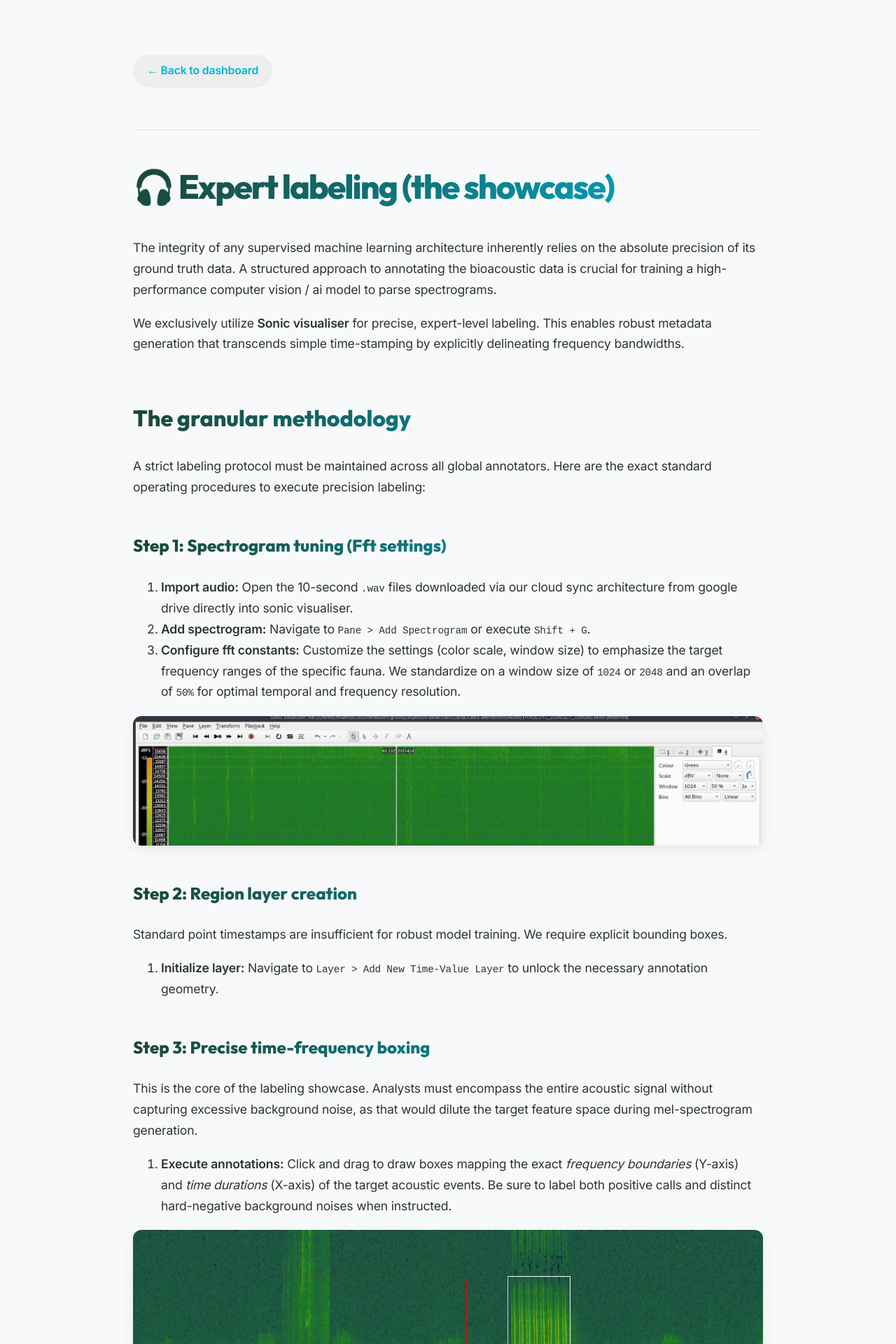
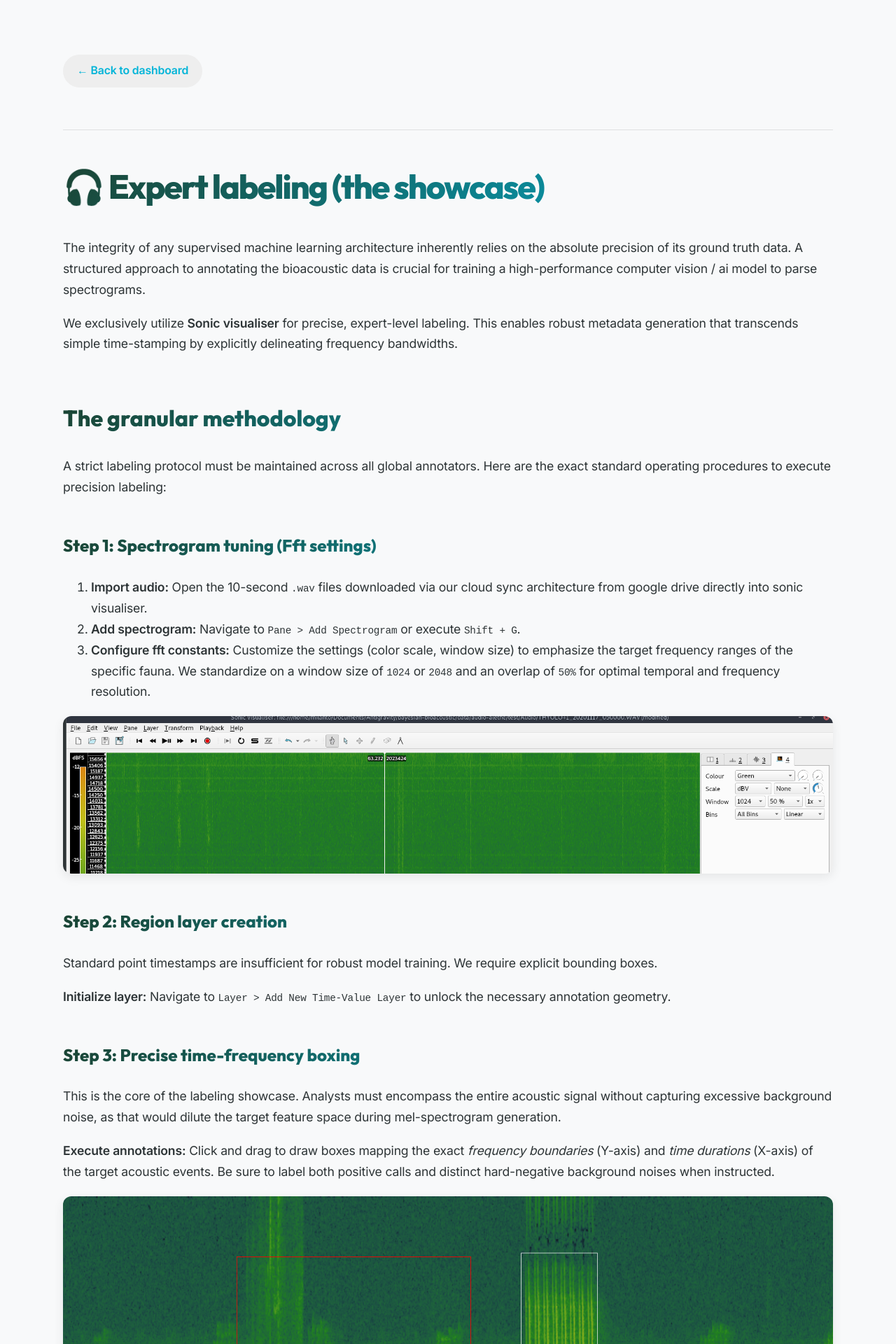
Before and after one commit to milanto-hery/bioacoustic-monitoring, a Jekyll site: the page built from docs/labeling.md, in a window 1280 px wide. Shown: the top 1920 px of the page at 70% size. Built offline with Jekyll 4.4.1, drawn with Linux system fonts in a browser that asks for light colours; some of the changed text lies outside the part shown.

Commit message:
UI: Refine layout, fix broken links, revert mermaid to vertical, and clean content

```diff
--- a/_layouts/default.html
+++ b/_layouts/default.html
@@ -1,5 +1,6 @@
 <!DOCTYPE html>
 <html lang="en">
+
 <head>
     <meta charset="UTF-8">
     <meta name="viewport" content="width=device-width, initial-scale=1.0">
@@ -8,7 +9,9 @@
     <!-- Premium Typography -->
     <link rel="preconnect" href="https://fonts.googleapis.com">
     <link rel="preconnect" href="https://fonts.gstatic.com" crossorigin>
-    <link href="https://fonts.googleapis.com/css2?family=Outfit:wght@300;400;600;800&family=Inter:wght@300;400;600&display=swap" rel="stylesheet">
+    <link
+        href="https://fonts.googleapis.com/css2?family=Outfit:wght@300;400;600;800&family=Inter:wght@300;400;600&display=swap"
+        rel="stylesheet">
 
     <style>
         :root {
@@ -31,25 +34,39 @@
         }
 
         .container {
-            max-width: 900px;
+            max-width: 1100px;
             margin: 0 auto;
             padding: 40px 20px;
         }
 
-        h1, h2, h3 {
+        h1,
+        h2,
+        h3 {
             font-family: 'Outfit', sans-serif;
             font-weight: 800;
             background: var(--primary-gradient);
             -webkit-background-clip: text;
+            background-clip: text;
             -webkit-text-fill-color: transparent;
             margin-top: 2em;
         }
 
-        h1 { font-size: 3em; margin-top: 0; letter-spacing: -2px; }
-        h2 { font-size: 2em; }
-        h3 { font-size: 1.5em; }
+        h1 {
+            font-size: 3em;
+            margin-top: 0;
+            letter-spacing: -2px;
+        }
 
-        p, li {
+        h2 {
+            font-size: 2em;
+        }
+
+        h3 {
+            font-size: 1.5em;
+        }
+
+        p,
+        li {
             font-size: 1.1em;
             color: var(--text-main);
             letter-spacing: -0.01em;
@@ -87,7 +106,7 @@
 
         .dash-card:hover {
             transform: translateY(-10px) scale(1.02);
-            box-shadow: 0 20px 40px rgba(0,0,0,0.1);
+            box-shadow: 0 20px 40px rgba(0, 0, 0, 0.1);
             background: #fff;
         }
 
@@ -95,6 +114,7 @@
             margin: 0 0 10px 0;
             background: var(--primary-gradient);
             -webkit-background-clip: text;
+            background-clip: text;
             -webkit-text-fill-color: transparent;
         }
 
@@ -109,13 +129,14 @@
             max-width: 100%;
             height: auto;
             border-radius: 12px;
-            box-shadow: 0 5px 15px rgba(0,0,0,0.08);
+            box-shadow: 0 5px 15px rgba(0, 0, 0, 0.08);
             margin: 20px 0;
             display: block;
         }
 
         /* Nav links */
-        .back-link, .next-link {
+        .back-link,
+        .next-link {
             display: inline-block;
             padding: 10px 20px;
             border-radius: 50px;
@@ -133,7 +154,7 @@
         hr {
             border: 0;
             height: 1px;
-            background: rgba(0,0,0,0.1);
+            background: rgba(0, 0, 0, 0.1);
             margin: 40px 0;
         }
 
@@ -163,11 +192,12 @@
     <!-- Mermaid Support -->
     <script src="https://cdn.jsdelivr.net/npm/mermaid@10/dist/mermaid.min.js"></script>
     <script>
-      mermaid.initialize({
-        startOnLoad: true,
-        theme: window.matchMedia('(prefers-color-scheme: dark)').matches ? 'dark' : 'default',
-        securityLevel: 'loose'
-      });
+        mermaid.initialize({
+            startOnLoad: true,
+            theme: window.matchMedia('(prefers-color-scheme: dark)').matches ? 'dark' : 'default',
+            securityLevel: 'loose'
+        });
     </script>
 </body>
+
 </html>
--- a/docs/labeling.md
+++ b/docs/labeling.md
@@ -32,13 +32,13 @@ A strict labeling protocol must be maintained across all global annotators. Here
 
 Standard point timestamps are insufficient for robust model training. We require explicit bounding boxes.
 
-1. **Initialize layer:** Navigate to `Layer > Add New Time-Value Layer` to unlock the necessary annotation geometry.
+**Initialize layer:** Navigate to `Layer > Add New Time-Value Layer` to unlock the necessary annotation geometry.
 
 ### Step 3: Precise time-frequency boxing
 
 This is the core of the labeling showcase. Analysts must encompass the entire acoustic signal without capturing excessive background noise, as that would dilute the target feature space during mel-spectrogram generation.
 
-1. **Execute annotations:** Click and drag to draw boxes mapping the exact *frequency boundaries* (Y-axis) and *time durations* (X-axis) of the target acoustic events. Be sure to label both positive calls and distinct hard-negative background noises when instructed.
+**Execute annotations:** Click and drag to draw boxes mapping the exact *frequency boundaries* (Y-axis) and *time durations* (X-axis) of the target acoustic events. Be sure to label both positive calls and distinct hard-negative background noises when instructed.
 
 ![Frequency-time boxes]({{ site.baseurl }}/assets/labelling-boxes.png)
 
@@ -46,12 +46,12 @@ This is the core of the labeling showcase. Analysts must encompass the entire ac
 
 Why `.svl` over simple `.csv`? The sonic visualiser xml (`.svl`) inherently maintains the complex structural relationship of our 2d region layers, avoiding the data flattening and parsing errors associated with standard csv conversions.
 
-1. **Finalize export:** Export the annotation layer as an `.svl` file. It is a critical strict requirement that the `.svl` filename matches the source audio `.wav` file exactly.
+**Finalize export:** Export the annotation layer as an `.svl` file. It is a critical strict requirement that the `.svl` filename matches the source audio `.wav` file exactly.
 
 ---
 
 <br>
-<a href="{{ site.baseurl }}/docs/pipeline/">➡️ class="next-link">Next: Preprocessing & training pipeline</a>
+ <a href="{{ site.baseurl }}/docs/pipeline/" class="next-link">➡️ Next: Preprocessing & training pipeline</a>Next: Preprocessing & training pipeline</a>
 
 ---
 <div align="center">
```
Also changed, not shown: other parts of _layouts/default.html (+13 -3 lines), docs/acquisition.md (+1 -1 lines), docs/architecture.md (+1 -1 lines), docs/pipeline.md (+1 -1 lines).
